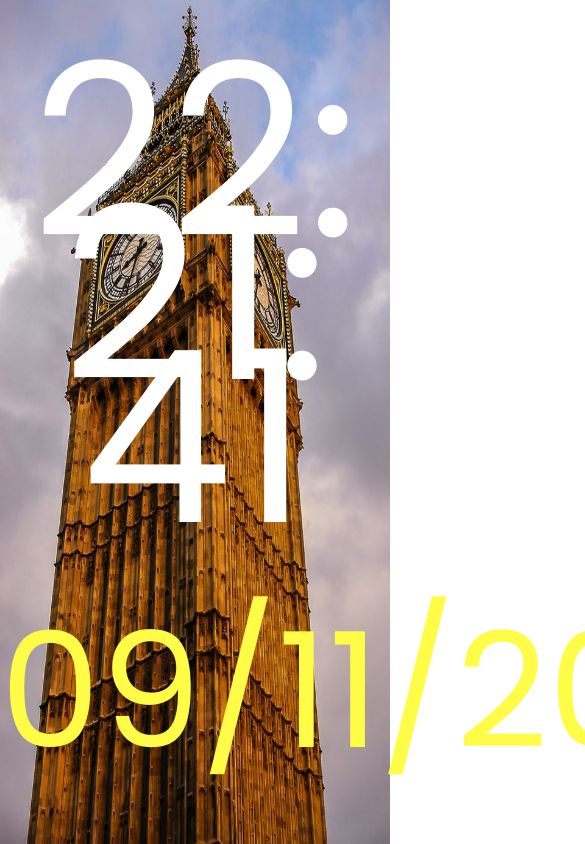
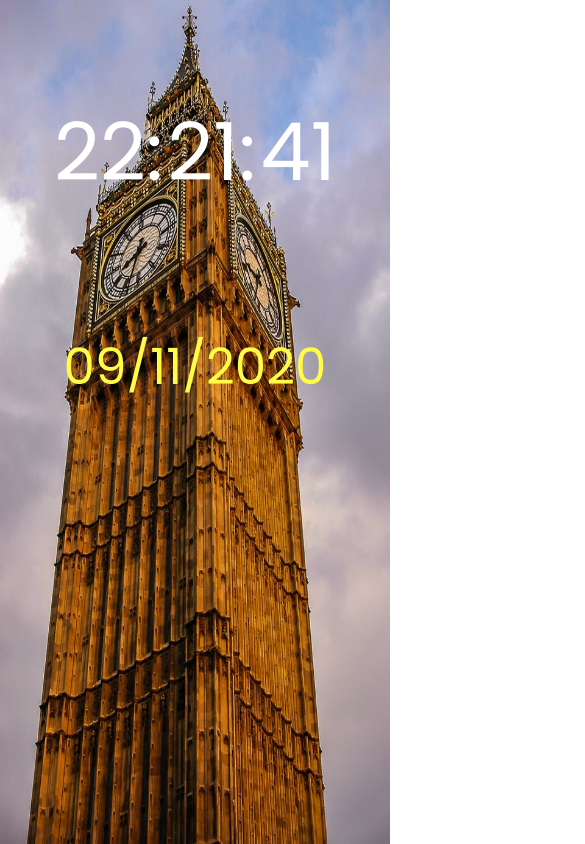
Before and after one commit to Gustavonobreza/CLOCK, a plain HTML site: page index.html in a window 390 px wide. Shown: the top 844 px of the page, 585 px wide, since content can reach past the window. Drawn offline with Linux system fonts and the light colour scheme.

Commit message:
Completando Responsivo

```diff
--- a/style.css
+++ b/style.css
@@ -64,6 +64,20 @@ body {
   text-align: center;
 
 }
-@media screen and (max-width: 600px) {
-
+@media screen and (max-width: 480px) {
+  .time {
+    position: relative;
+    /* text-align: center; */
+    /* padding: 100px 0 110px 0;             ? */
+    /* padding: up right bottonm left */
+  }
+  .sec,
+  .min,
+  .hor {
+    width: 75px;
+    font-size: 80px;
+  }
+  .day{
+    font-size: 50px;
+  }
 }
```
